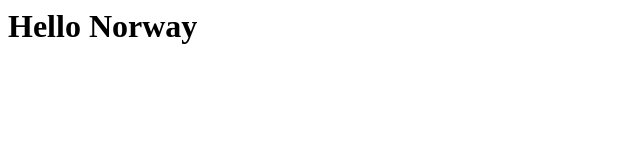
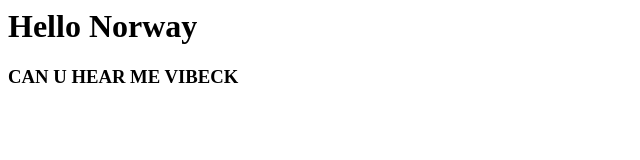
Before and after one commit to Westerdals/Arbeidskrav-Gruppe27, a plain HTML site: page index.html in a window 1280 px wide. Shown: the whole page, without its empty margins (0-640 px from the left). Drawn offline with Linux system fonts and the light colour scheme.

Commit message:
La til en hilsen til Vibeke

```diff
--- a/index.html
+++ b/index.html
@@ -1 +1,3 @@
 <h1>Hello Norway</h1>
+
+<h3>CAN U HEAR ME VIBECK</h3>
```
